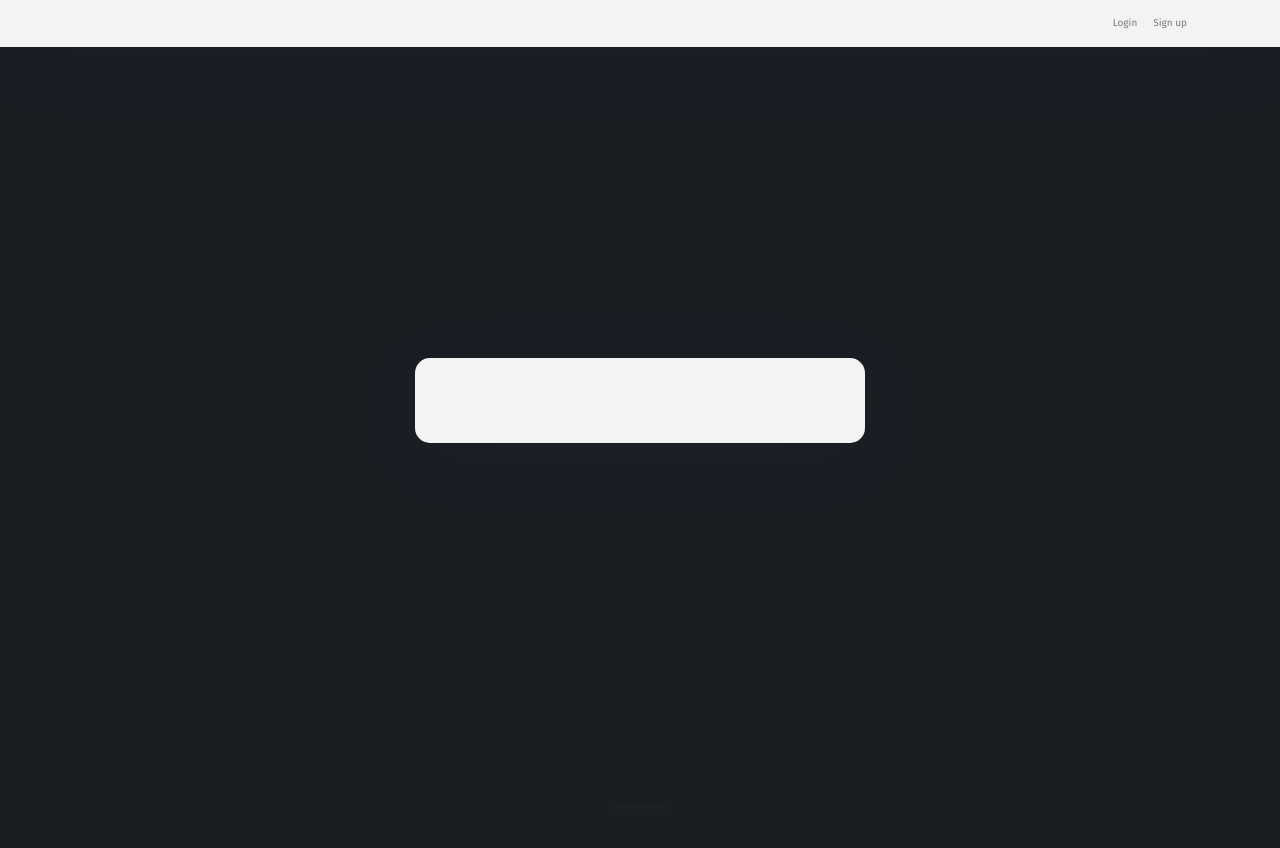
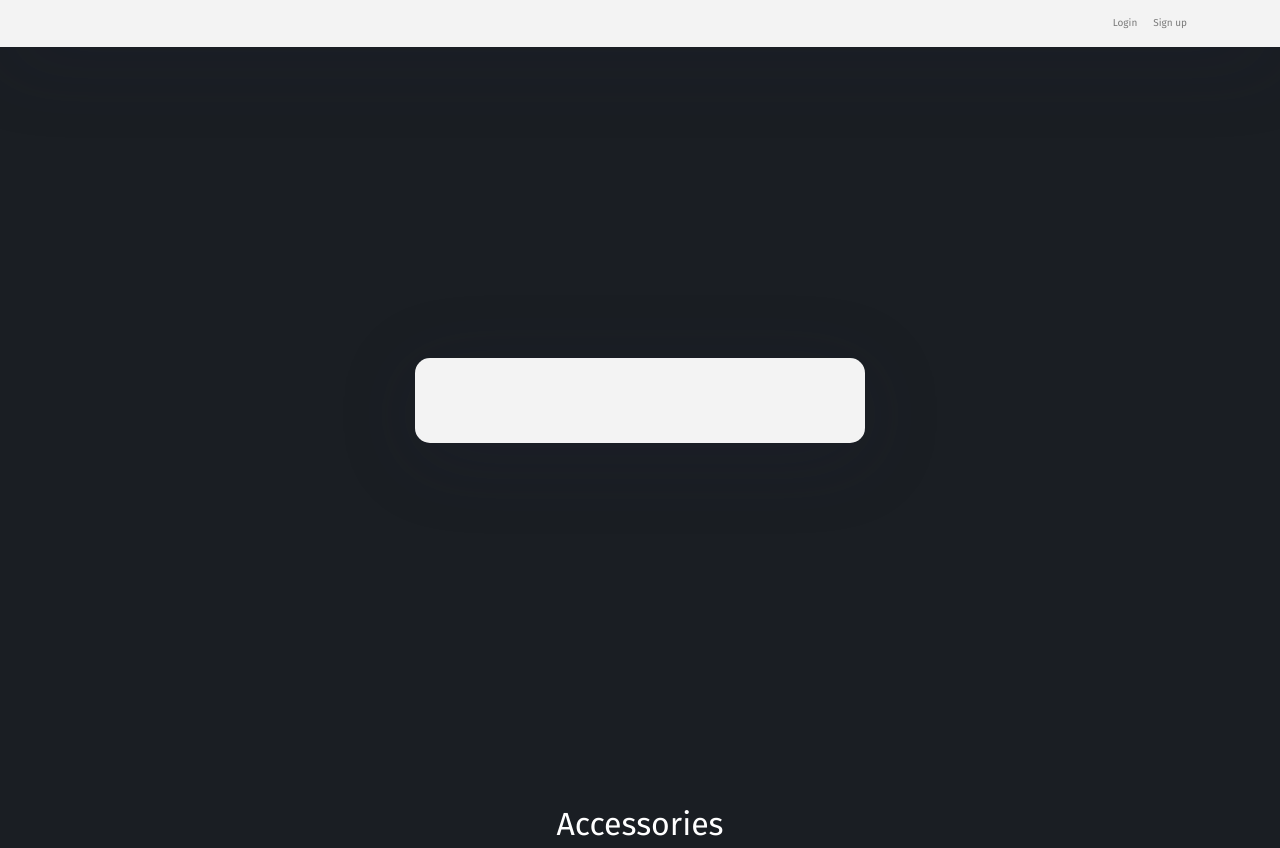
Before and after one commit to African-Marketplace/FE, a React (Create React App) app in the folder african-marketplace/: page /itemlist/Accessories in a window 1280 px wide. Before the commit the page ends 815 px from the top, so only its background shows below. Built offline with nearby package versions, Linux system fonts and the light colour scheme.

Commit message:
further style changes

```diff
--- a/african-marketplace/src/CategoryPage.js
+++ b/african-marketplace/src/CategoryPage.js
@@ -8,7 +8,7 @@ function CategoryPage(props) {
     const category = props.category.find(item => item.name === params.catName)
     return (
         <>
-          <p>{category.name}</p>
+          <p style={{color: 'white', fontSize: '2rem'}}>{category.name}</p>
         </>
     )
 }
```
